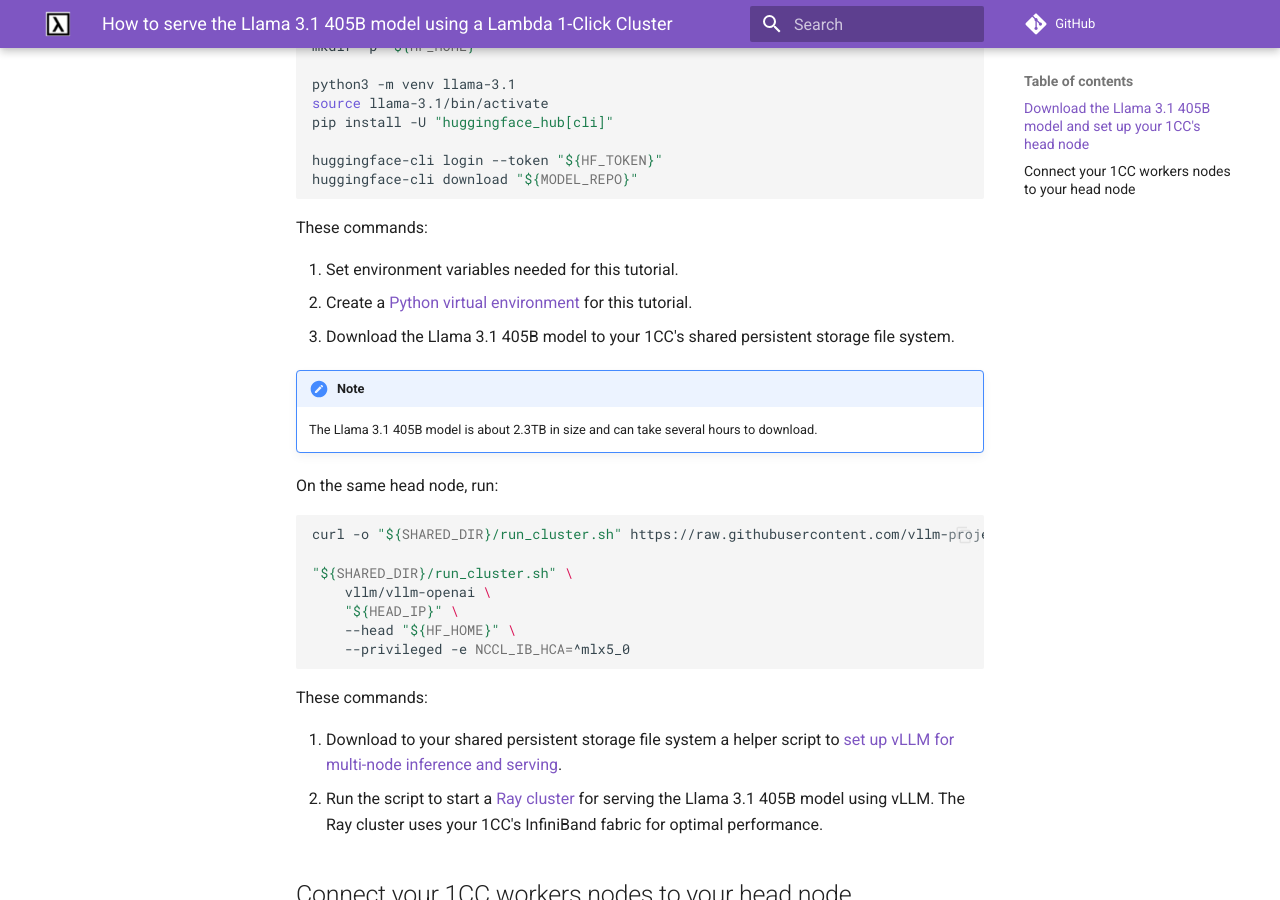
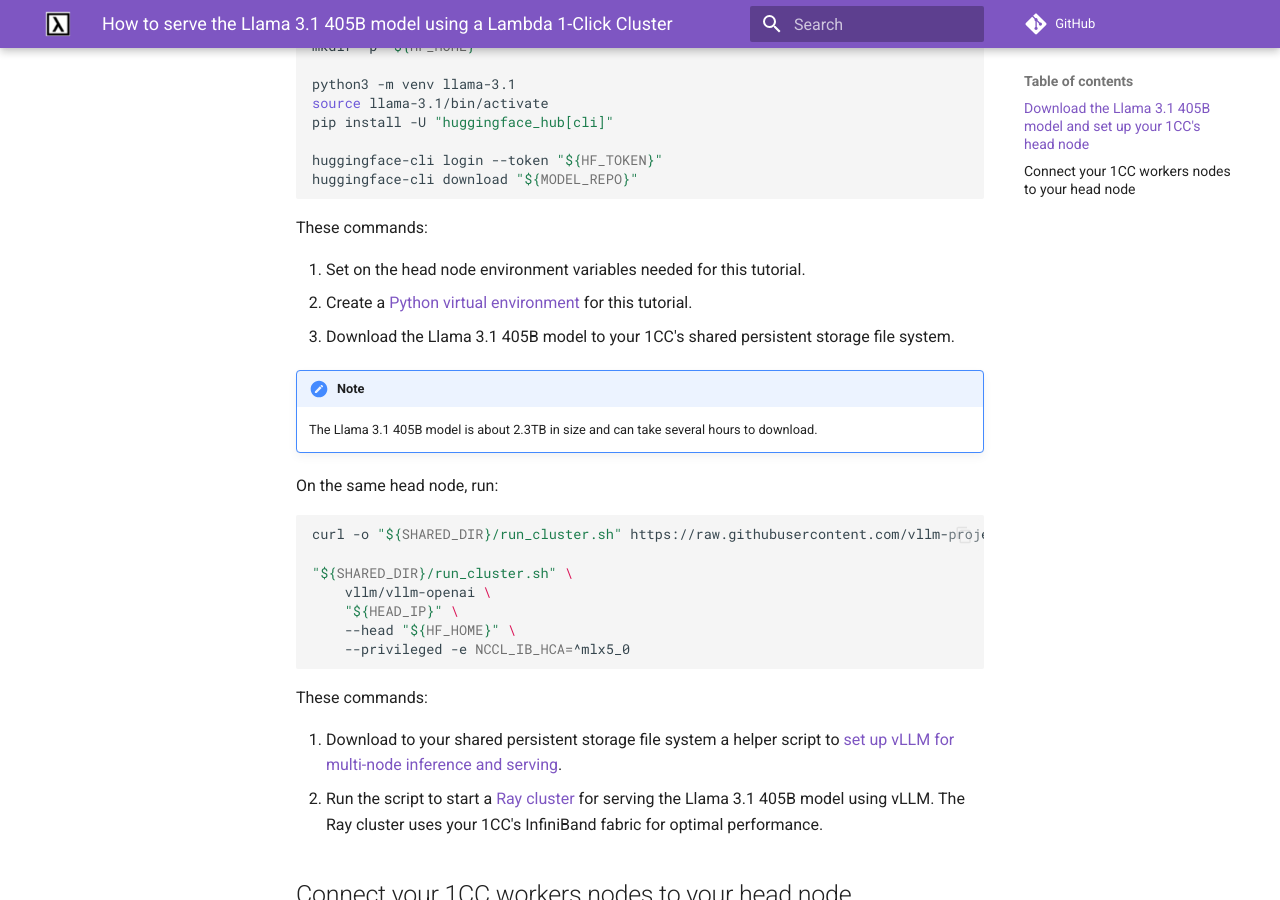
Before and after one commit to cbrownstein-lambda/lambda-docs-mkdocs, an MkDocs documentation site: the page built from docs/1-click-clusters/serving-llama-3_1-405b.md, in a window 1280 px wide and 900 px high, scrolled down 895 px. Built offline with MkDocs 1.6.1 and Material for MkDocs 9.7.7, drawn with Linux system fonts in a browser that asks for light colours; comment, search, counter and statistics services are not loaded.

Commit message:
Be specific

```diff
--- a/docs/1-click-clusters/serving-llama-3_1-405b.md
+++ b/docs/1-click-clusters/serving-llama-3_1-405b.md
@@ -53,7 +53,7 @@
 
 These commands:
 
-1. Set environment variables needed for this tutorial.
+1. Set on the head node environment variables needed for this tutorial.
 2. Create a
    [Python virtual environment](https://docs.lambdalabs.com/software/virtual-environments-and-docker-containers#creating-a-python-virtual-environment)
    for this tutorial.
```
